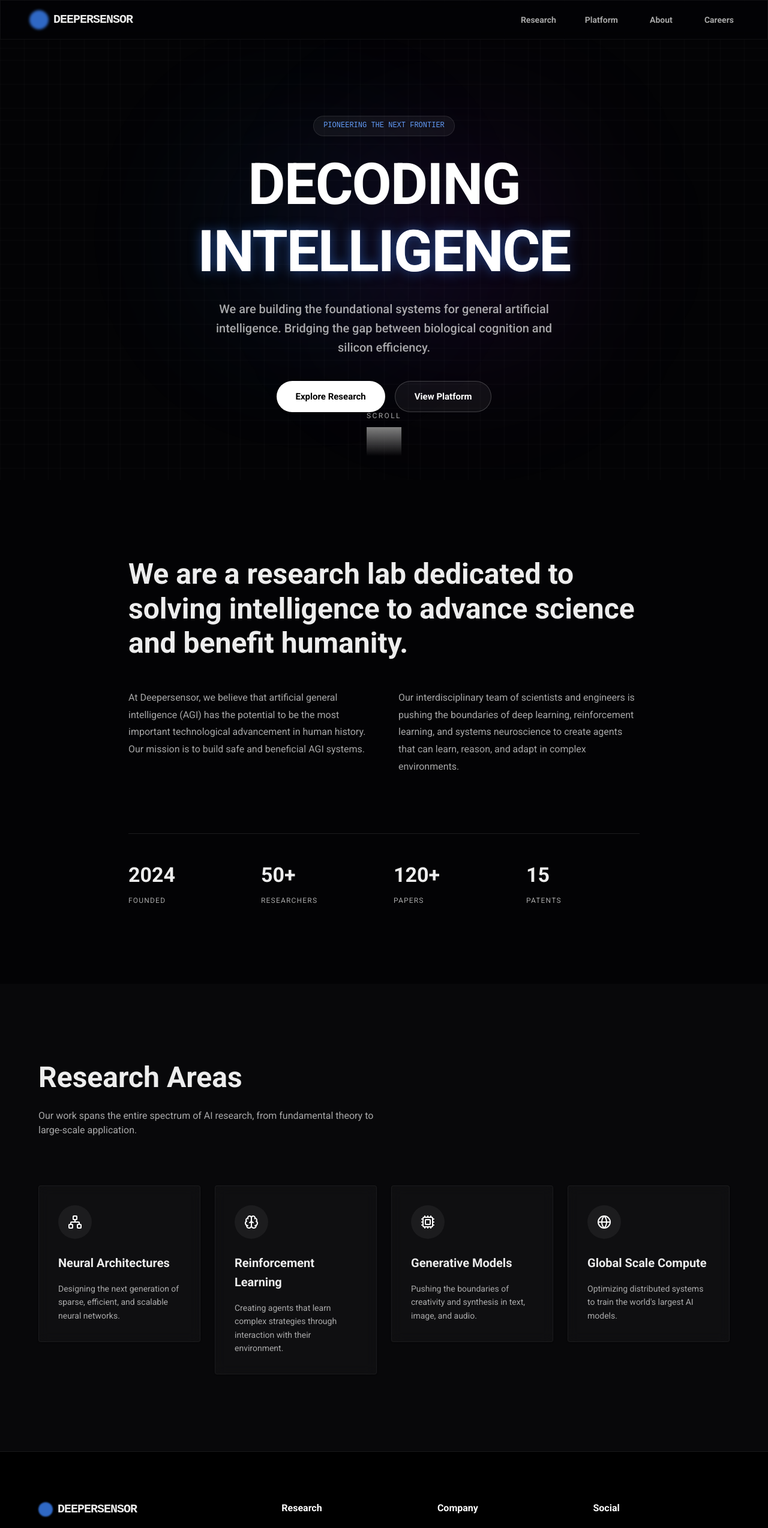
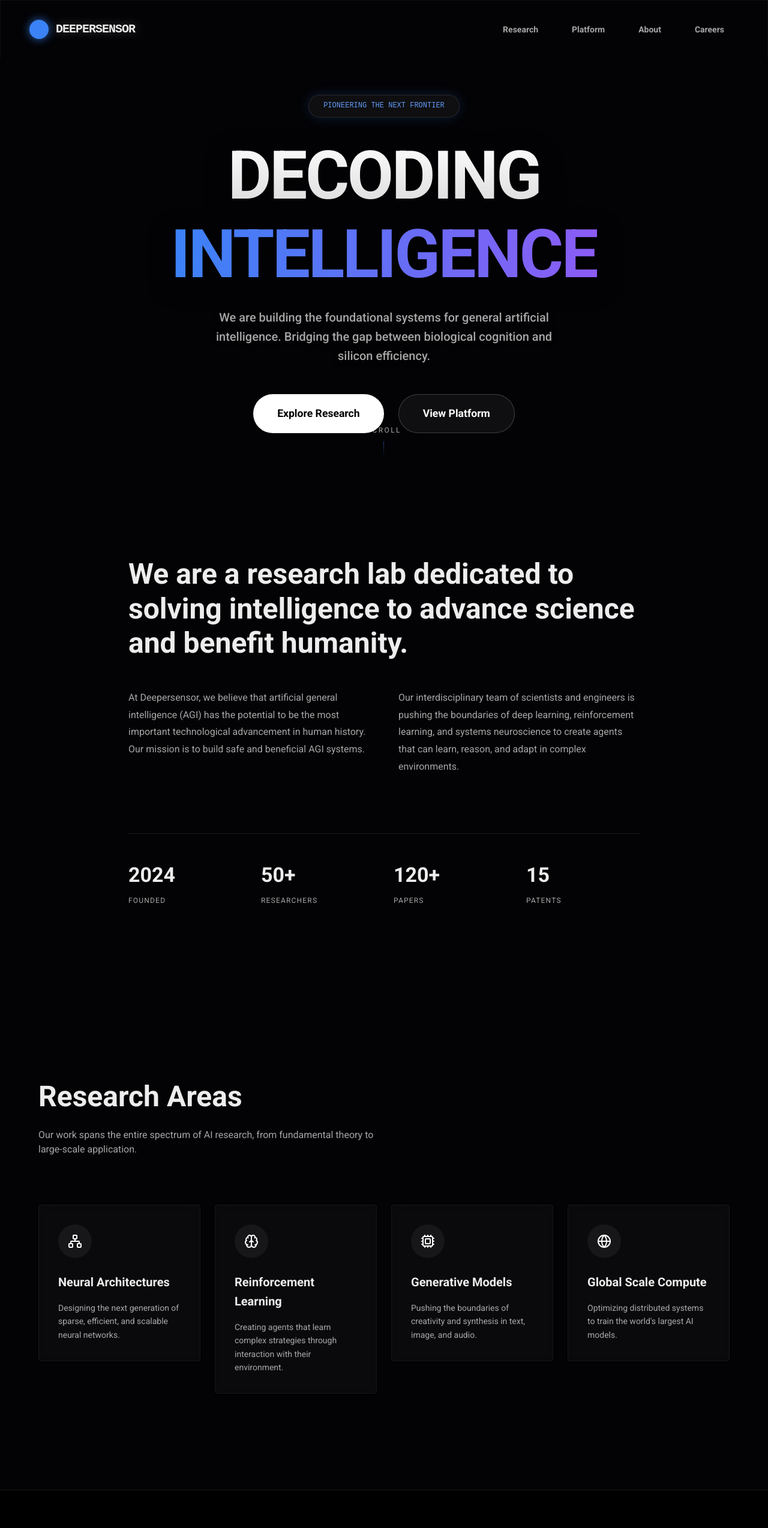
Before and after one commit to Deepersensor/deepersensorr, a Next.js app: page / in a window 1280 px wide. Shown: the top 2547 px of the page at 60% size. Built offline with nearby package versions, Linux system fonts and the light colour scheme.

Commit message:
🔥 chore: remove unused components and clean up code structure

```diff
--- a/components/Hero.tsx
+++ b/components/Hero.tsx
@@ -1,7 +1,7 @@
 "use client";
 
-import { motion, useScroll, useTransform } from "framer-motion";
-import { useRef } from "react";
+import { motion, useScroll, useTransform, useMotionValue, useSpring } from "framer-motion";
+import { useRef, useEffect } from "react";
 import { Box, Typography, Button, Container } from "@mui/material";
 
 export default function Hero() {
@@ -13,6 +13,25 @@ export default function Hero() {
 
   const y = useTransform(scrollYProgress, [0, 1], ["0%", "50%"]);
   const opacity = useTransform(scrollYProgress, [0, 0.5], [1, 0]);
+
+  // Mouse parallax effect
+  const mouseX = useMotionValue(0);
+  const mouseY = useMotionValue(0);
+
+  const springConfig = { damping: 25, stiffness: 150 };
+  const rotateX = useSpring(useTransform(mouseY, [-0.5, 0.5], [10, -10]), springConfig);
+  const rotateY = useSpring(useTransform(mouseX, [-0.5, 0.5], [-10, 10]), springConfig);
+
+  useEffect(() => {
+    const handleMouseMove = (e: MouseEvent) => {
+      const { innerWidth, innerHeight } = window;
+      mouseX.set((e.clientX / innerWidth) - 0.5);
+      mouseY.set((e.clientY / innerHeight) - 0.5);
+    };
+
+    window.addEventListener("mousemove", handleMouseMove);
+    return () => window.removeEventListener("mousemove", handleMouseMove);
+  }, [mouseX, mouseY]);
 
   return (
     <Box
@@ -28,65 +47,32 @@ export default function Hero() {
         justifyContent: "center",
         overflow: "hidden",
         pt: 10,
+        perspective: "1000px",
       }}
     >
-      {/* Background Elements */}
-      <Box sx={{ position: "absolute", inset: 0, zIndex: 0 }}>
-        <Box
-          sx={{
-            position: "absolute",
-            top: "25%",
-            left: "25%",
-            width: 384,
-            height: 384,
-            bgcolor: "rgba(59, 130, 246, 0.2)",
-            borderRadius: "50%",
-            filter: "blur(120px)",
-            animation: "pulse 4s infinite",
-          }}
-        />
-        <Box
-          sx={{
-            position: "absolute",
-            bottom: "25%",
-            right: "25%",
-            width: 384,
-            height: 384,
-            bgcolor: "rgba(147, 51, 234, 0.1)",
-            borderRadius: "50%",
-            filter: "blur(120px)",
-          }}
-        />
-        <Box
-          sx={{
-            position: "absolute",
-            inset: 0,
-            backgroundImage: "url('/grid.svg')",
-            opacity: 0.1,
-          }}
-        />
-      </Box>
-
       <Container maxWidth="lg" sx={{ position: "relative", zIndex: 10, textAlign: "center" }}>
-        <motion.div style={{ y, opacity }}>
+        <motion.div style={{ y, opacity, rotateX, rotateY, transformStyle: "preserve-3d" }}>
           <motion.div
-            initial={{ opacity: 0, scale: 0.9 }}
-            animate={{ opacity: 1, scale: 1 }}
+            initial={{ opacity: 0, scale: 0.9, z: -100 }}
+            animate={{ opacity: 1, scale: 1, z: 0 }}
             transition={{ duration: 1, ease: "easeOut" }}
+            style={{ transformStyle: "preserve-3d" }}
           >
             <Box
               sx={{
-                mb: 3,
+                mb: 4,
                 display: "inline-block",
-                px: 2,
-                py: 0.75,
+                px: 3,
+                py: 1,
                 borderRadius: 50,
                 border: "1px solid rgba(255, 255, 255, 0.1)",
                 bgcolor: "rgba(255, 255, 255, 0.05)",
-                backdropFilter: "blur(4px)",
+                backdropFilter: "blur(10px)",
                 typography: "caption",
                 fontFamily: "monospace",
                 color: "primary.light",
+                boxShadow: "0 0 20px rgba(59, 130, 246, 0.2)",
+                transform: "translateZ(50px)",
               }}
             >
               PIONEERING THE NEXT FRONTIER
@@ -97,25 +83,40 @@ export default function Hero() {
             initial={{ opacity: 0, y: 20 }}
             animate={{ opacity: 1, y: 0 }}
             transition={{ duration: 0.8, delay: 0.2 }}
+            style={{ transformStyle: "preserve-3d" }}
           >
             <Typography
               variant="h1"
               sx={{
-                fontSize: { xs: "3.5rem", md: "6rem" },
-                fontWeight: 700,
-                letterSpacing: "-0.02em",
+                fontSize: { xs: "3.5rem", md: "7rem" },
+                fontWeight: 800,
+                letterSpacing: "-0.03em",
                 mb: 3,
-                background: "linear-gradient(to bottom, #ffffff, #ffffff, rgba(255,255,255,0.4))",
+                background: "linear-gradient(180deg, #fff 0%, rgba(255,255,255,0.7) 100%)",
                 WebkitBackgroundClip: "text",
                 WebkitTextFillColor: "transparent",
+                filter: "drop-shadow(0 10px 20px rgba(0,0,0,0.5))",
+                transform: "translateZ(80px)",
               }}
             >
               DECODING <br />
               <Box
                 component="span"
                 sx={{
-                  textShadow: "0 0 20px rgba(59, 130, 246, 0.5)",
-                  WebkitTextFillColor: "white", // Reset fill for glow effect visibility if needed, or keep transparent
+                  background: "linear-gradient(to right, #3b82f6, #8b5cf6)",
+                  WebkitBackgroundClip: "text",
+                  WebkitTextFillColor: "transparent",
+                  position: "relative",
+                  display: "inline-block",
+                  "&::after": {
+                    content: '""',
+                    position: "absolute",
+                    inset: 0,
+                    background: "inherit",
+                    filter: "blur(20px)",
+                    opacity: 0.5,
+                    zIndex: -1,
+                  }
                 }}
               >
                 INTELLIGENCE
@@ -127,6 +128,7 @@ export default function Hero() {
             initial={{ opacity: 0, y: 20 }}
             animate={{ opacity: 1, y: 0 }}
             transition={{ duration: 0.8, delay: 0.4 }}
+            style={{ transformStyle: "preserve-3d", transform: "translateZ(40px)" }}
           >
             <Typography
               variant="h6"
@@ -135,7 +137,8 @@ export default function Hero() {
                 maxWidth: "sm",
                 mx: "auto",
                 lineHeight: 1.6,
-                mb: 5,
+                mb: 6,
+                textShadow: "0 2px 10px rgba(0,0,0,0.5)",
               }}
             >
               We are building the foundational systems for general artificial intelligence.
@@ -147,17 +150,24 @@ export default function Hero() {
             initial={{ opacity: 0, y: 20 }}
             animate={{ opacity: 1, y: 0 }}
             transition={{ duration: 0.8, delay: 0.6 }}
+            style={{ transformStyle: "preserve-3d", transform: "translateZ(60px)" }}
           >
-            <Box sx={{ display: "flex", flexDirection: { xs: "column", md: "row" }, gap: 2, justifyContent: "center" }}>
+            <Box sx={{ display: "flex", flexDirection: { xs: "column", md: "row" }, gap: 3, justifyContent: "center" }}>
               <Button
                 variant="contained"
                 size="large"
                 sx={{
                   bgcolor: "white",
                   color: "black",
-                  "&:hover": { bgcolor: "grey.200" },
-                  px: 4,
-                  py: 1.5,
+                  "&:hover": {
+                    bgcolor: "white",
+                    transform: "scale(1.05)",
+                    boxShadow: "0 0 30px rgba(255,255,255,0.3)",
+                  },
+                  px: 5,
+                  py: 2,
+                  fontSize: "1.1rem",
+                  transition: "all 0.3s cubic-bezier(0.4, 0, 0.2, 1)",
                 }}
               >
                 Explore Research
@@ -169,10 +179,17 @@ export default function Hero() {
                   borderColor: "rgba(255,255,255,0.2)",
                   color: "white",
                   bgcolor: "rgba(255,255,255,0.05)",
-                  backdropFilter: "blur(4px)",
-                  "&:hover": { bgcolor: "rgba(255,255,255,0.1)", borderColor: "white" },
-                  px: 4,
-                  py: 1.5,
+                  backdropFilter: "blur(10px)",
+                  "&:hover": {
+                    bgcolor: "rgba(255,255,255,0.1)",
+                    borderColor: "white",
+                    transform: "scale(1.05)",
+                    boxShadow: "0 0 30px rgba(59,130,246,0.2)",
+                  },
+                  px: 5,
+                  py: 2,
+                  fontSize: "1.1rem",
+                  transition: "all 0.3s cubic-bezier(0.4, 0, 0.2, 1)",
                 }}
               >
                 View Platform
@@ -201,11 +218,12 @@ export default function Hero() {
         <Typography variant="caption" sx={{ letterSpacing: "0.2em", color: "text.secondary" }}>
           SCROLL
         </Typography>
-        <Box
-          sx={{
+        <motion.div
+          animate={{ height: [20, 50, 20], opacity: [0.5, 1, 0.5] }}
+          transition={{ duration: 2, repeat: Infinity }}
+          style={{
             width: 1,
-            height: 48,
-            background: "linear-gradient(to bottom, gray, transparent)",
+            background: "linear-gradient(to bottom, #3b82f6, transparent)",
           }}
         />
       </motion.div>
--- a/components/Navbar.tsx
+++ b/components/Navbar.tsx
@@ -1,7 +1,7 @@
 "use client";
 
-import { useState } from "react";
-import { motion } from "framer-motion";
+import { useState, useEffect } from "react";
+import { motion, useScroll } from "framer-motion";
 import {
   AppBar,
   Toolbar,
@@ -24,6 +24,14 @@ export default function Navbar() {
   const [isOpen, setIsOpen] = useState(false);
   const theme = useTheme();
   const isMobile = useMediaQuery(theme.breakpoints.down("md"));
+  const { scrollY } = useScroll();
+  const [isScrolled, setIsScrolled] = useState(false);
+
+  useEffect(() => {
+    return scrollY.onChange((latest) => {
+      setIsScrolled(latest > 50);
+    });
+  }, [scrollY]);
 
   const navItems = ["Research", "Platform", "About", "Careers"];
 
@@ -32,9 +40,11 @@ export default function Navbar() {
       position="fixed"
       elevation={0}
       sx={{
-        background: "rgba(3, 3, 5, 0.8)",
-        backdropFilter: "blur(10px)",
-        borderBottom: "1px solid rgba(255, 255, 255, 0.05)",
+        background: isScrolled ? "rgba(3, 3, 5, 0.7)" : "transparent",
+        backdropFilter: isScrolled ? "blur(20px)" : "none",
+        borderBottom: isScrolled ? "1px solid rgba(255, 255, 255, 0.05)" : "none",
+        transition: "all 0.3s ease-in-out",
+        py: isScrolled ? 1 : 2,
       }}
       component={motion.div}
       initial={{ y: -100 }}
@@ -42,20 +52,20 @@ export default function Navbar() {
       transition={{ duration: 0.8, ease: "easeOut" }}
     >
       <Toolbar sx={{ justifyContent: "space-between", px: { xs: 2, md: 6 } }}>
-        <Box sx={{ display: "flex", alignItems: "center", gap: 1 }}>
+        <Box sx={{ display: "flex", alignItems: "center", gap: 1.5 }}>
           <Box
             sx={{
               width: 32,
               height: 32,
               bgcolor: "primary.main",
               borderRadius: "50%",
-              filter: "blur(2px)",
-              opacity: 0.8,
-              animation: "pulse 2s infinite",
+              filter: "blur(0px)",
+              boxShadow: "0 0 15px rgba(59, 130, 246, 0.8)",
+              animation: "pulse 3s infinite",
               "@keyframes pulse": {
-                "0%": { opacity: 0.8 },
-                "50%": { opacity: 0.4 },
-                "100%": { opacity: 0.8 },
+                "0%": { boxShadow: "0 0 15px rgba(59, 130, 246, 0.8)" },
+                "50%": { boxShadow: "0 0 25px rgba(59, 130, 246, 0.4)" },
+                "100%": { boxShadow: "0 0 15px rgba(59, 130, 246, 0.8)" },
               },
             }}
           />
@@ -66,6 +76,7 @@ export default function Navbar() {
               fontWeight: "bold",
               letterSpacing: "-0.05em",
               fontFamily: "monospace",
+              textShadow: "0 0 20px rgba(255,255,255,0.3)",
             }}
           >
             DEEPERSENSOR
@@ -73,14 +84,19 @@ export default function Navbar() {
         </Box>
 
         {!isMobile ? (
-          <Box sx={{ display: "flex", gap: 4 }}>
+          <Box sx={{ display: "flex", gap: 1 }}>
             {navItems.map((item) => (
               <Button
                 key={item}
                 href={`#${item.toLowerCase()}`}
                 sx={{
                   color: "text.secondary",
-                  "&:hover": { color: "text.primary" },
+                  borderRadius: 50,
+                  px: 3,
+                  "&:hover": {
+                    color: "text.primary",
+                    bgcolor: "rgba(255,255,255,0.05)",
+                  },
                 }}
               >
                 {item}
@@ -104,29 +120,44 @@ export default function Navbar() {
           onClose={() => setIsOpen(false)}
           PaperProps={{
             sx: {
-              bgcolor: "background.default",
+              bgcolor: "rgba(3, 3, 5, 0.95)",
+              backdropFilter: "blur(20px)",
               backgroundImage: "none",
+              height: "100vh",
             },
           }}
         >
-          <Box sx={{ p: 2, display: "flex", justifyContent: "flex-end" }}>
-            <IconButton onClick={() => setIsOpen(false)} color="inherit">
+          <Box sx={{ p: 3, display: "flex", justifyContent: "flex-end" }}>
+            <IconButton onClick={() => setIsOpen(false)} color="inherit" size="large">
               <CloseIcon />
             </IconButton>
           </Box>
-          <List>
+          <Box sx={{ display: "flex", flexDirection: "column", alignItems: "center", justifyContent: "center", height: "80%" }}>
+            <List sx={{ width: "100%", maxWidth: 360 }}>
               {navItems.map((item) => (
-              <ListItem key={item} disablePadding>
+                <ListItem key={item} disablePadding sx={{ mb: 2 }}>
                   <ListItemButton
                     component="a"
                     href={`#${item.toLowerCase()}`}
                     onClick={() => setIsOpen(false)}
+                    sx={{
+                      textAlign: "center",
+                      borderRadius: 4,
+                      "&:hover": { bgcolor: "rgba(255,255,255,0.05)" },
+                    }}
                   >
-                  <ListItemText primary={item} />
+                    <ListItemText
+                      primary={item}
+                      primaryTypographyProps={{
+                        variant: "h4",
+                        fontWeight: "bold",
+                      }}
+                    />
                   </ListItemButton>
                 </ListItem>
               ))}
             </List>
+          </Box>
         </Drawer>
       </Toolbar>
     </AppBar>
--- a/components/Research.tsx
+++ b/components/Research.tsx
@@ -1,8 +1,9 @@
 "use client";
 
-import { motion } from "framer-motion";
+import { motion, useMotionTemplate, useMotionValue } from "framer-motion";
 import { Brain, Cpu, Globe, Network } from "lucide-react";
 import { Box, Container, Typography, Grid, Paper } from "@mui/material";
+import { MouseEvent } from "react";
 
 const areas = [
   {
@@ -27,9 +28,96 @@ const areas = [
   },
 ];
 
+function ResearchCard({ area, index }: { area: typeof areas[0]; index: number }) {
+  const mouseX = useMotionValue(0);
+  const mouseY = useMotionValue(0);
+
+  function handleMouseMove({ currentTarget, clientX, clientY }: MouseEvent) {
+    const { left, top } = currentTarget.getBoundingClientRect();
+    mouseX.set(clientX - left);
+    mouseY.set(clientY - top);
+  }
+
+  return (
+    <motion.div
+      initial={{ opacity: 0, y: 20 }}
+      whileInView={{ opacity: 1, y: 0 }}
+      viewport={{ once: true }}
+      transition={{ delay: index * 0.1, duration: 0.5 }}
+      onMouseMove={handleMouseMove}
+      className="group relative"
+    >
+      <Paper
+        sx={{
+          p: 4,
+          height: "100%",
+          bgcolor: "rgba(255,255,255,0.03)",
+          border: "1px solid rgba(255,255,255,0.05)",
+          position: "relative",
+          overflow: "hidden",
+          transition: "transform 0.3s ease-out",
+          "&:hover": {
+            transform: "translateY(-5px)",
+          },
+        }}
+      >
+        <motion.div
+          className="pointer-events-none absolute -inset-px rounded-xl opacity-0 transition duration-300 group-hover:opacity-100"
+          style={{
+            background: useMotionTemplate`
+              radial-gradient(
+                650px circle at ${mouseX}px ${mouseY}px,
+                rgba(59, 130, 246, 0.15),
+                transparent 80%
+              )
+            `,
+          }}
+        />
+        <Box
+          sx={{
+            mb: 3,
+            p: 2,
+            borderRadius: "50%",
+            bgcolor: "rgba(255,255,255,0.05)",
+            color: "white",
+            display: "flex",
+            alignItems: "center",
+            justifyContent: "center",
+            width: "fit-content",
+            transition: "all 0.3s",
+            ".group:hover &": {
+              bgcolor: "primary.main",
+              color: "white",
+              boxShadow: "0 0 20px rgba(59, 130, 246, 0.5)",
+            },
+          }}
+        >
+          <area.icon size={24} />
+        </Box>
+        <Typography
+          variant="h6"
+          sx={{
+            mb: 2,
+            fontWeight: "bold",
+            transition: "color 0.3s",
+            ".group:hover &": {
+              color: "primary.light",
+            },
+          }}
+        >
+          {area.title}
+        </Typography>
+        <Typography variant="body2" color="text.secondary" sx={{ lineHeight: 1.6, position: "relative", zIndex: 10 }}>
+          {area.description}
+        </Typography>
+      </Paper>
+    </motion.div>
+  );
+}
+
 export default function Research() {
   return (
-    <Box component="section" id="research" sx={{ py: 16, bgcolor: "rgba(255,255,255,0.02)" }}>
+    <Box component="section" id="research" sx={{ py: 20, position: "relative" }}>
       <Container maxWidth="lg">
         <Box sx={{ mb: 10 }}>
           <Typography variant="h3" sx={{ fontWeight: "bold", mb: 3 }}>
@@ -43,65 +131,7 @@ export default function Research() {
         <Grid container spacing={3}>
           {areas.map((area, i) => (
             <Grid item xs={12} md={6} lg={3} key={area.title}>
-              <motion.div
-                initial={{ opacity: 0, y: 20 }}
-                whileInView={{ opacity: 1, y: 0 }}
-                viewport={{ once: true }}
-                transition={{ delay: i * 0.1, duration: 0.5 }}
-              >
-                <Paper
-                  sx={{
-                    p: 4,
-                    height: "100%",
-                    transition: "all 0.3s",
-                    "&:hover": {
-                      bgcolor: "rgba(255,255,255,0.05)",
-                      borderColor: "primary.main",
-                      transform: "translateY(-4px)",
-                    },
-                    cursor: "pointer",
-                    display: "flex",
-                    flexDirection: "column",
-                    alignItems: "flex-start",
-                  }}
-                >
-                  <Box
-                    sx={{
-                      mb: 3,
-                      p: 2,
-                      borderRadius: "50%",
-                      bgcolor: "rgba(255,255,255,0.05)",
-                      color: "white",
-                      display: "flex",
-                      alignItems: "center",
-                      justifyContent: "center",
-                      transition: "colors 0.3s",
-                      ".MuiPaper-root:hover &": {
-                        bgcolor: "rgba(59, 130, 246, 0.2)",
-                        color: "primary.light",
-                      },
-                    }}
-                  >
-                    <area.icon size={24} />
-                  </Box>
-                  <Typography
-                    variant="h6"
-                    sx={{
-                      mb: 2,
-                      fontWeight: "bold",
-                      transition: "color 0.3s",
-                      ".MuiPaper-root:hover &": {
-                        color: "primary.light",
-                      },
-                    }}
-                  >
-                    {area.title}
-                  </Typography>
-                  <Typography variant="body2" color="text.secondary" sx={{ lineHeight: 1.6 }}>
-                    {area.description}
-                  </Typography>
-                </Paper>
-              </motion.div>
+              <ResearchCard area={area} index={i} />
             </Grid>
           ))}
         </Grid>
```
Lines whose indentation alone changed are shown as unchanged.
